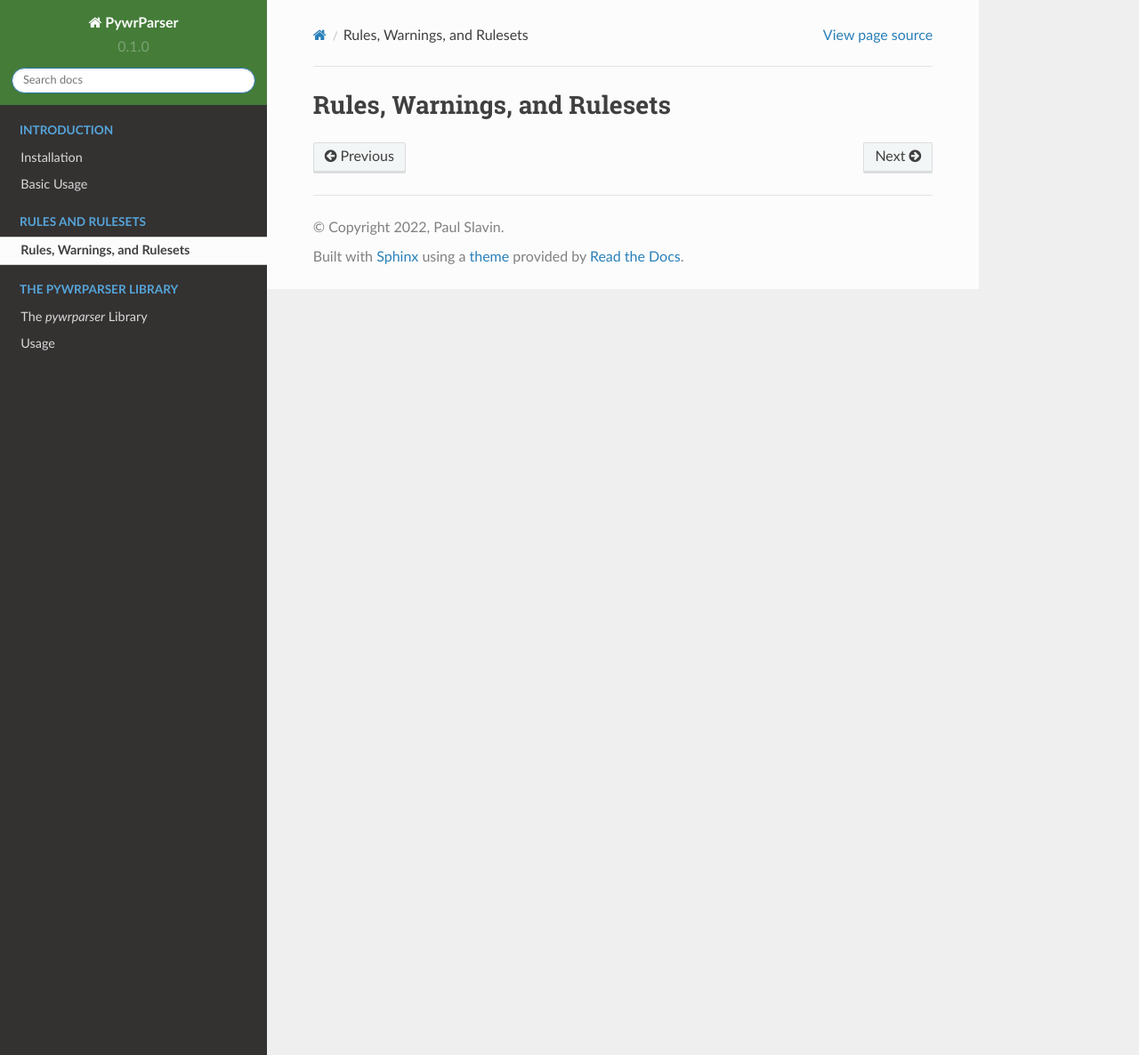
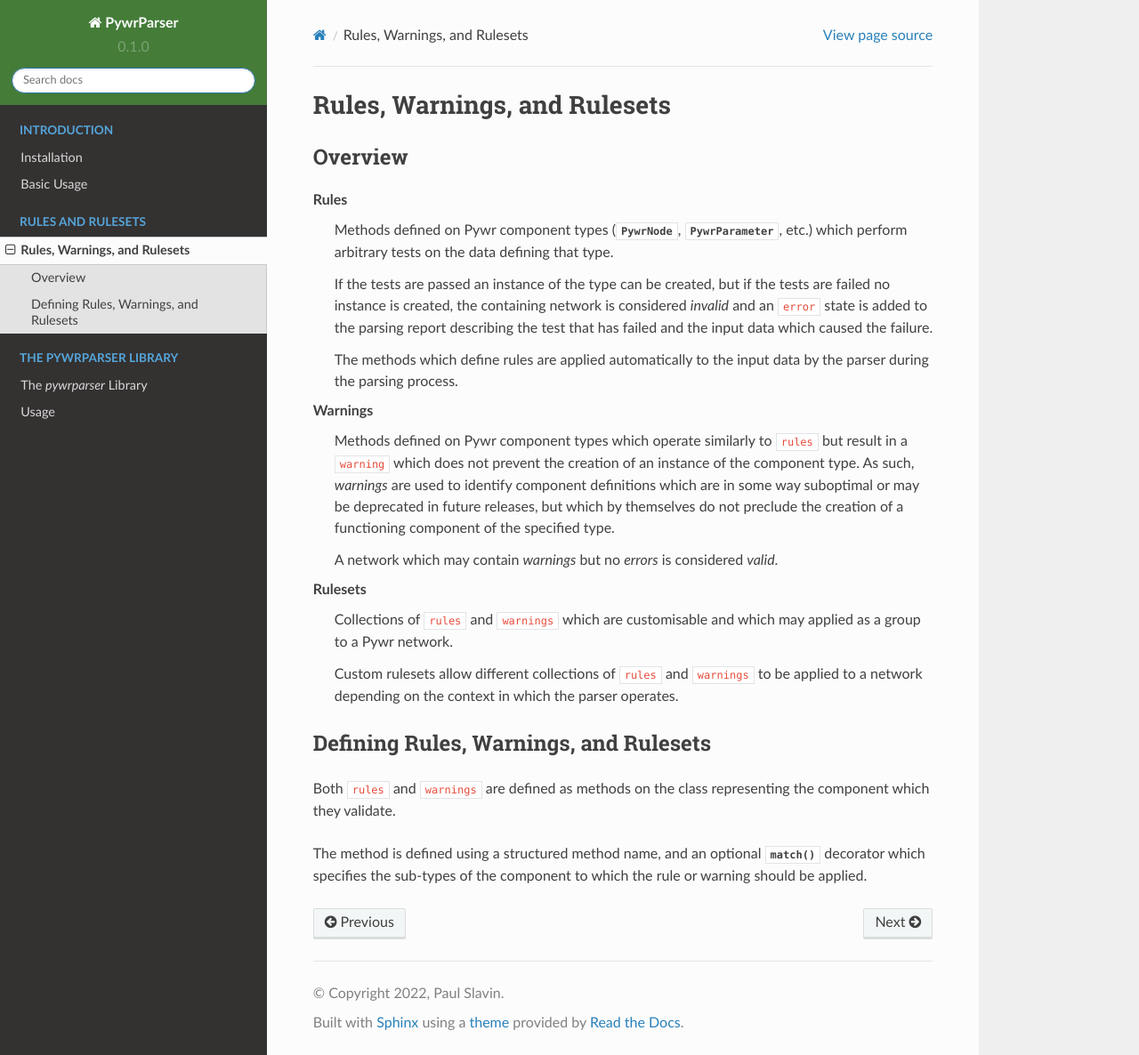
Before and after one commit to pmslavin/pywrparser, a Sphinx documentation site: the page built from docs/source/rules.rst, in a window 1280 px wide and 1186 px high. Shown: the whole window at 89% size. Built offline with Sphinx 7.4.7 and the Read the Docs theme 2.0.0, drawn with Linux system fonts in a browser that asks for light colours.

Commit message:
Expand docs

```diff
--- a/docs/source/rules.rst
+++ b/docs/source/rules.rst
@@ -1,2 +1,45 @@
 Rules, Warnings, and Rulesets
 =============================
+
+Overview
+--------
+
+Rules
+    Methods defined on Pywr component types (:class:`PywrNode`, :class:`PywrParameter`, etc.)
+    which perform arbitrary tests on the data defining that type.
+
+    If the tests are passed an instance of the type can be created, but if the tests are
+    failed no instance is created, the containing network is considered `invalid` and an
+    ``error`` state is added to the parsing report describing the test that has failed
+    and the input data which caused the failure.
+
+    The methods which define rules are applied automatically to the input data by the
+    parser during the parsing process.
+
+Warnings
+    Methods defined on Pywr component types which operate similarly to ``rules`` but
+    result in a ``warning`` which does not prevent the creation of an instance of the
+    component type.  As such, `warnings` are used to identify component definitions which
+    are in some way suboptimal or may be deprecated in future releases, but which by
+    themselves do not preclude the creation of a functioning component of the specified
+    type.
+
+    A network which may contain `warnings` but no `errors` is considered `valid`.
+
+Rulesets
+    Collections of ``rules`` and ``warnings`` which are customisable and which may
+    applied as a group to a Pywr network.
+
+    Custom rulesets allow different collections of ``rules`` and ``warnings`` to be
+    applied to a network depending on the context in which the parser operates.
+
+
+Defining Rules, Warnings, and Rulesets
+--------------------------------------
+
+Both ``rules`` and ``warnings`` are defined as methods on the class representing the
+component which they validate.
+
+The method is defined using a structured method name, and an optional :func:`match`
+decorator which specifies the sub-types of the component to which the rule or warning should
+be applied.
```
Also changed, not shown: docs/source/library.rst (+14 -0 lines), docs/source/usage.rst (+37 -2 lines).
